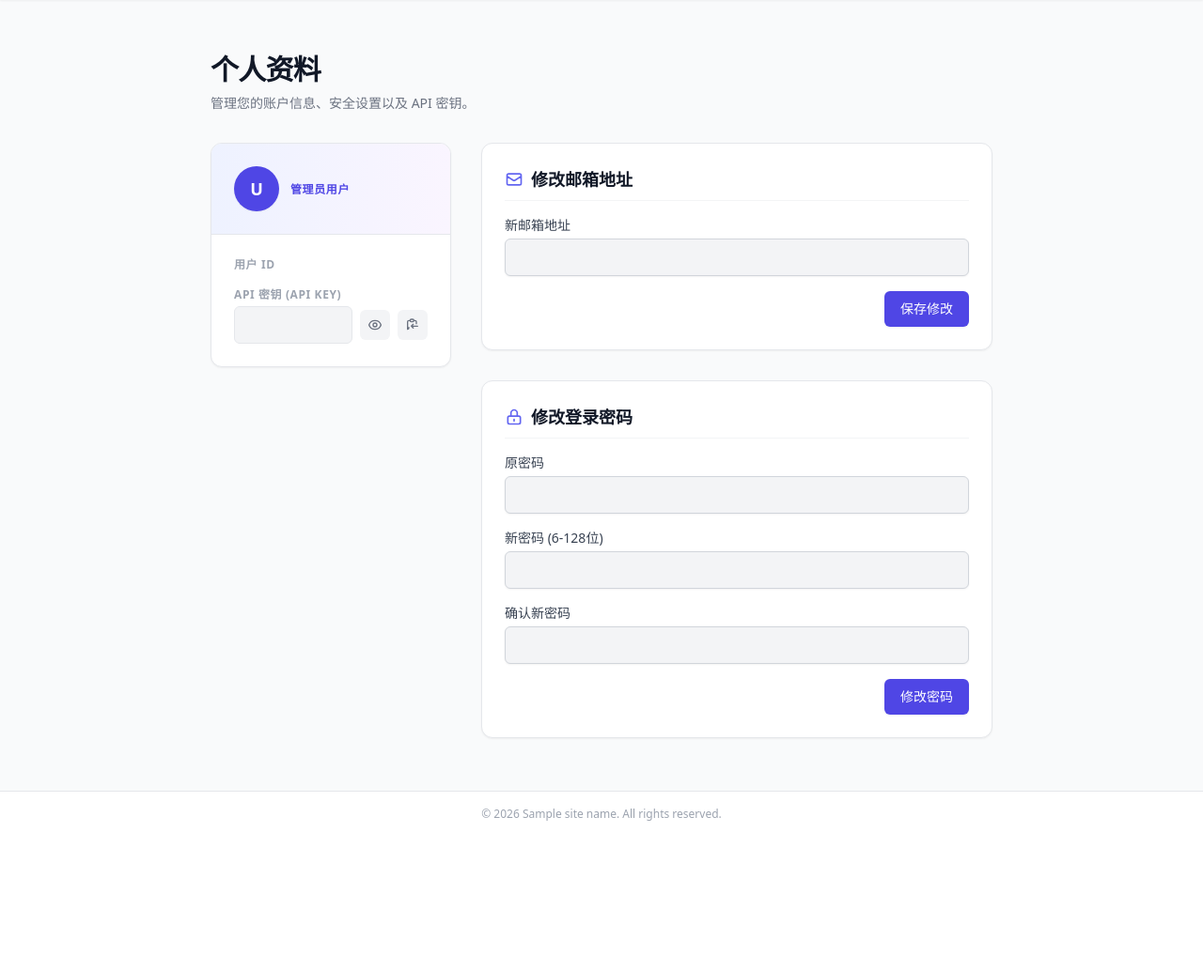
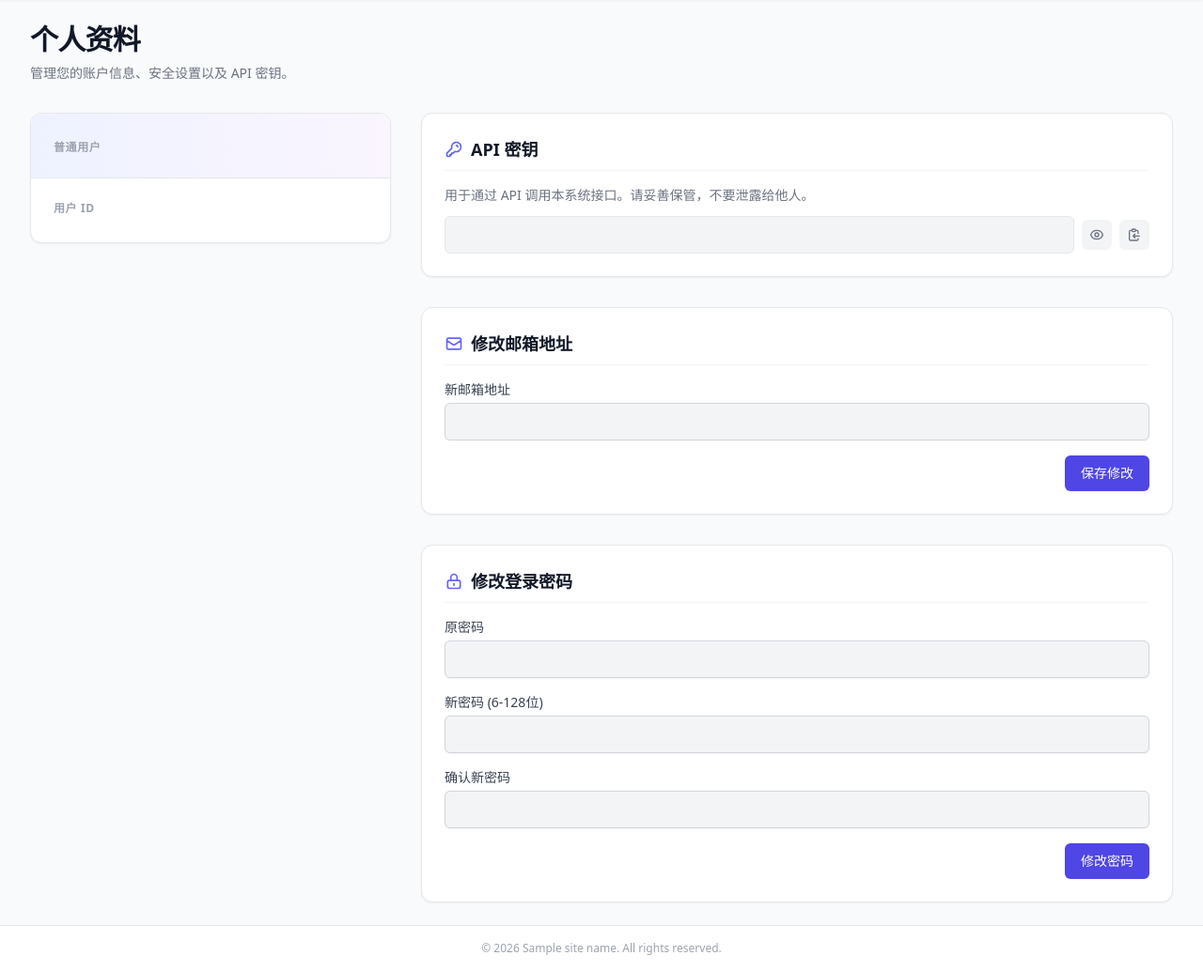
Before and after one commit to dunea/telegram-auto-message-server, a Python web app: template templates/profile/index.html in a window 1280 px wide. Shown: the part 65-1099 px from the top of the page at 94% size. Before the commit the page ends 939 px from the top, so only its background shows below. Run offline with Jinja, Linux system fonts and the light colour scheme; the template is opened without the code that fills it: most values are stand-ins (such as "Sample title", 1, 10 or a date in 2020); some libraries are stand-ins or nearby versions.

Commit message:
feat(profile): 修复角色显示、边距对齐、API 密钥布局及 SQLite 自动建表
- User 模型新增 is_admin 字段（默认 False），角色标签根据字段动态渲染
- 去除 profile 页内层多余 padding 和 max-w-4xl，与其他页面边距对齐（手机端修复）
- API 密钥卡片移至右栏顶部（修改邮箱上方），输入框充分展开
- startup.py 新增 _sqlite_auto_migrate：SQLite 模式启动时自动 create_all + ALTER TABLE ADD COLUMN 补齐缺失列，MySQL 生产库保持手动 alembic 流程不变

```diff
--- a/app/models/user.py
+++ b/app/models/user.py
@@ -26,3 +26,7 @@
     is_active: Mapped[bool] = mapped_column(
         Boolean, default=True, nullable=False, comment="用户启用状态"
     )
+    # True 表示管理员，False 表示普通用户，默认为普通用户。
+    is_admin: Mapped[bool] = mapped_column(
+        Boolean, default=False, nullable=False, comment="是否为管理员"
+    )
--- a/templates/profile/index.html
+++ b/templates/profile/index.html
@@ -2,7 +2,6 @@
 {% block title %}个人资料 - {{ site_name }}{% endblock %}
 
 {% block content %}
-<div class="max-w-4xl mx-auto py-8 px-4 sm:px-6 lg:px-8">
 <div class="mb-8">
     <h1 class="text-3xl font-bold text-gray-900 tracking-tight">个人资料</h1>
     <p class="mt-2 text-sm text-gray-500">管理您的账户信息、安全设置以及 API 密钥。</p>
@@ -43,18 +42,18 @@
 {% endif %}
 
 <div class="grid grid-cols-1 md:grid-cols-3 gap-8">
-        <!-- Left Column: User Info Card -->
+    <!-- 左栏：用户信息卡 -->
     <div class="md:col-span-1 space-y-6">
         <div class="bg-white rounded-xl border border-gray-200 shadow-sm overflow-hidden transition hover:shadow-md duration-200">
             <div class="p-6 bg-gradient-to-r from-indigo-50 to-purple-50 border-b border-gray-200">
-                    <div class="flex items-center gap-3">
-                        <div class="w-12 h-12 bg-indigo-600 rounded-full flex items-center justify-center text-white font-bold text-lg shadow-sm">
-                            {{ user.email[0].upper() if user.email else 'U' }}
-                        </div>
-                        <div class="min-w-0 flex-1">
+                <div>
                     <h2 class="text-lg font-bold text-gray-800 truncate" title="{{ user.email }}">{{ user.email }}</h2>
-                            <p class="text-xs text-indigo-600 font-semibold tracking-wider uppercase mt-0.5">管理员用户</p>
-                        </div>
+                    <!-- 根据 is_admin 字段动态显示角色标签 -->
+                    {% if user.is_admin %}
+                    <p class="text-xs text-indigo-600 font-semibold tracking-wider uppercase mt-1">管理员用户</p>
+                    {% else %}
+                    <p class="text-xs text-gray-400 font-semibold tracking-wider uppercase mt-1">普通用户</p>
+                    {% endif %}
                 </div>
             </div>
             <div class="p-6 space-y-4">
@@ -62,30 +61,54 @@
                     <span class="block text-xs font-semibold text-gray-400 uppercase tracking-wider">用户 ID</span>
                     <span class="text-sm font-bold text-gray-900 mt-1 block">{{ user.id }}</span>
                 </div>
-                    <div>
-                        <span class="block text-xs font-semibold text-gray-400 uppercase tracking-wider">API 密钥 (API Key)</span>
-                        <div class="flex items-center gap-2 mt-1">
-                            <input type="password" id="apiKey" value="{{ user.api_key }}" readonly class="bg-gray-50 border border-gray-200 text-gray-600 text-xs rounded-md block w-full p-2 select-all focus:outline-none" />
-                            <button onclick="toggleApiKey()" type="button" class="p-2 text-gray-500 hover:text-indigo-600 bg-gray-100 hover:bg-gray-200 rounded-md transition duration-150" title="显示/隐藏">
+            </div>
+        </div>
+    </div>
+
+    <!-- 右栏：API 密钥 + 修改信息表单 -->
+    <div class="md:col-span-2 space-y-8">
+        <!-- API 密钥卡片（位于修改邮箱上方） -->
+        <div class="bg-white rounded-xl border border-gray-200 shadow-sm p-6">
+            <h3 class="text-lg font-bold text-gray-900 mb-4 pb-2 border-b border-gray-100 flex items-center gap-2">
+                <svg class="w-5 h-5 text-indigo-500" fill="none" viewBox="0 0 24 24" stroke="currentColor">
+                    <path stroke-linecap="round" stroke-linejoin="round" stroke-width="2" d="M15 7a2 2 0 012 2m4 0a6 6 0 01-7.743 5.743L11 17H9v2H7v2H4a1 1 0 01-1-1v-2.586a1 1 0 01.293-.707l5.964-5.964A6 6 0 1121 9z" />
+                </svg>
+                API 密钥
+            </h3>
+            <p class="text-sm text-gray-500 mb-3">用于通过 API 调用本系统接口。请妥善保管，不要泄露给他人。</p>
+            <div class="flex items-center gap-2">
+                <input
+                    type="password"
+                    id="apiKey"
+                    value="{{ user.api_key }}"
+                    readonly
+                    class="bg-gray-50 border border-gray-200 text-gray-600 text-sm rounded-md block w-full px-3 py-2 select-all focus:outline-none font-mono"
+                />
+                <button
+                    onclick="toggleApiKey()"
+                    type="button"
+                    class="flex-shrink-0 p-2 text-gray-500 hover:text-indigo-600 bg-gray-100 hover:bg-gray-200 rounded-md transition duration-150"
+                    title="显示/隐藏"
+                >
                     <svg class="w-4 h-4" id="eyeIcon" fill="none" viewBox="0 0 24 24" stroke="currentColor">
                         <path stroke-linecap="round" stroke-linejoin="round" stroke-width="2" d="M15 12a3 3 0 11-6 0 3 3 0 016 0z" />
                         <path stroke-linecap="round" stroke-linejoin="round" stroke-width="2" d="M2.458 12C3.732 7.943 7.523 5 12 5c4.478 0 8.268 2.943 9.542 7-1.274 4.057-5.064 7-9.542 7-4.477 0-8.268-2.943-9.542-7z" />
                     </svg>
                 </button>
-                            <button onclick="copyApiKey()" type="button" class="p-2 text-gray-500 hover:text-indigo-600 bg-gray-100 hover:bg-gray-200 rounded-md transition duration-150" title="复制">
+                <button
+                    onclick="copyApiKey()"
+                    type="button"
+                    class="flex-shrink-0 p-2 text-gray-500 hover:text-indigo-600 bg-gray-100 hover:bg-gray-200 rounded-md transition duration-150"
+                    title="复制"
+                >
                     <svg class="w-4 h-4" id="copyIcon" fill="none" viewBox="0 0 24 24" stroke="currentColor">
-                                    <path stroke-linecap="round" stroke-linejoin="round" stroke-width="2" d="M8 5H6a2 2 0 00-2 2v12a2 2 0 002-2v-1M8 5a2 2 0 002 2h2a2 2 0 002-2M8 5a2 2 0 012-2h2a2 2 0 012 2m0 0h2a2 2 0 012 2v3m2 4H10m0 0l3-3m-3 3l3 3" />
+                        <path stroke-linecap="round" stroke-linejoin="round" stroke-width="2" d="M8 5H6a2 2 0 00-2 2v12a2 2 0 002 2h10a2 2 0 002-2v-1M8 5a2 2 0 002 2h2a2 2 0 002-2M8 5a2 2 0 012-2h2a2 2 0 012 2m0 0h2a2 2 0 012 2v3m2 4H10m0 0l3-3m-3 3l3 3" />
                     </svg>
                 </button>
             </div>
         </div>
-                </div>
-            </div>
-        </div>
 
-        <!-- Right Column: Update Info Forms -->
-        <div class="md:col-span-2 space-y-8">
-            <!-- Form 1: Change Email -->
+        <!-- 表单一：修改邮箱 -->
         <div class="bg-white rounded-xl border border-gray-200 shadow-sm p-6">
             <h3 class="text-lg font-bold text-gray-900 mb-4 pb-2 border-b border-gray-100 flex items-center gap-2">
                 <svg class="w-5 h-5 text-indigo-500" fill="none" viewBox="0 0 24 24" stroke="currentColor">
@@ -106,7 +129,7 @@
             </form>
         </div>
 
-            <!-- Form 2: Change Password -->
+        <!-- 表单二：修改密码 -->
         <div class="bg-white rounded-xl border border-gray-200 shadow-sm p-6">
             <h3 class="text-lg font-bold text-gray-900 mb-4 pb-2 border-b border-gray-100 flex items-center gap-2">
                 <svg class="w-5 h-5 text-indigo-500" fill="none" viewBox="0 0 24 24" stroke="currentColor">
@@ -134,7 +157,6 @@
                     </button>
                 </div>
             </form>
-            </div>
         </div>
     </div>
 </div>
@@ -166,7 +188,7 @@
         const copyIcon = document.getElementById('copyIcon');
 
         navigator.clipboard.writeText(input.value).then(() => {
-            // Success feedback
+            // 复制成功反馈
             const originalHTML = copyIcon.innerHTML;
             copyIcon.innerHTML = `<path stroke-linecap="round" stroke-linejoin="round" stroke-width="2" d="M5 13l4 4L19 7" />`;
             copyIcon.classList.add('text-green-500');
```
Also changed, not shown: app/startup.py (+65 -0 lines). Lines whose indentation alone changed are shown as unchanged.
